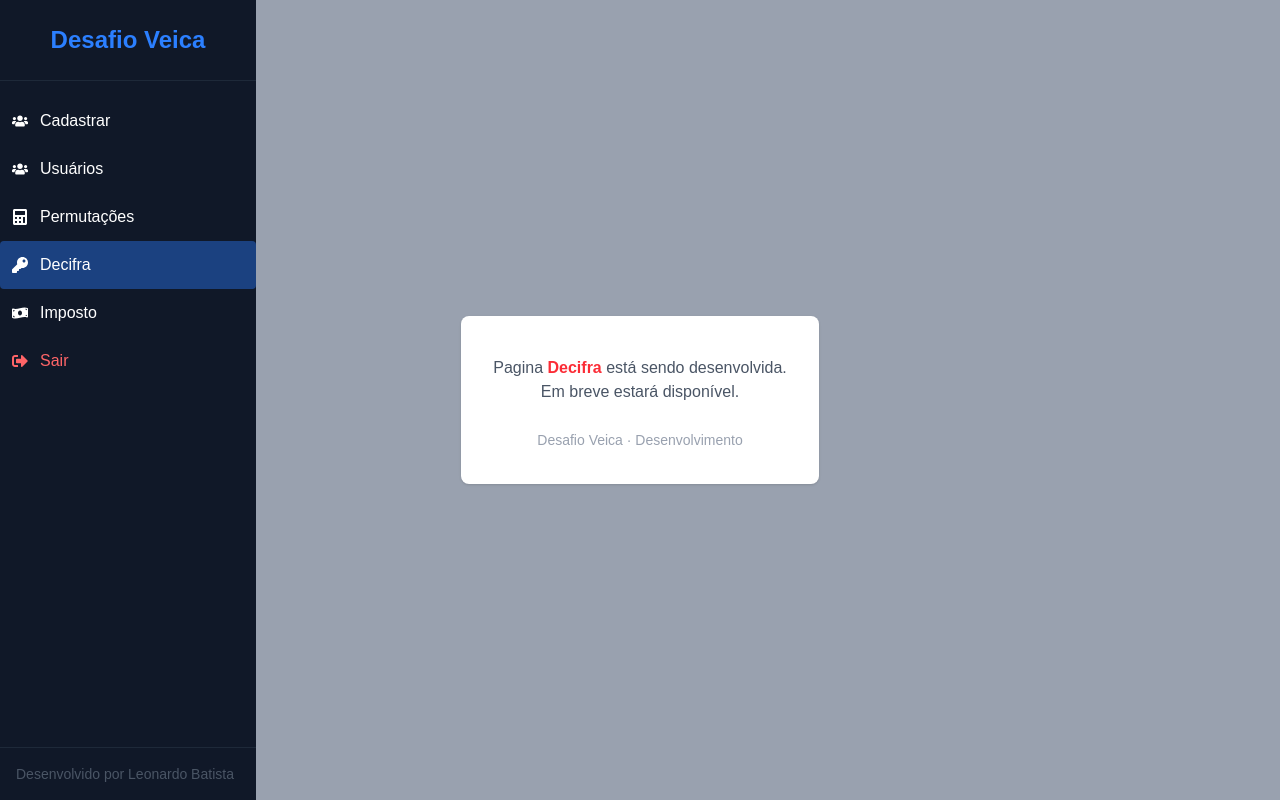
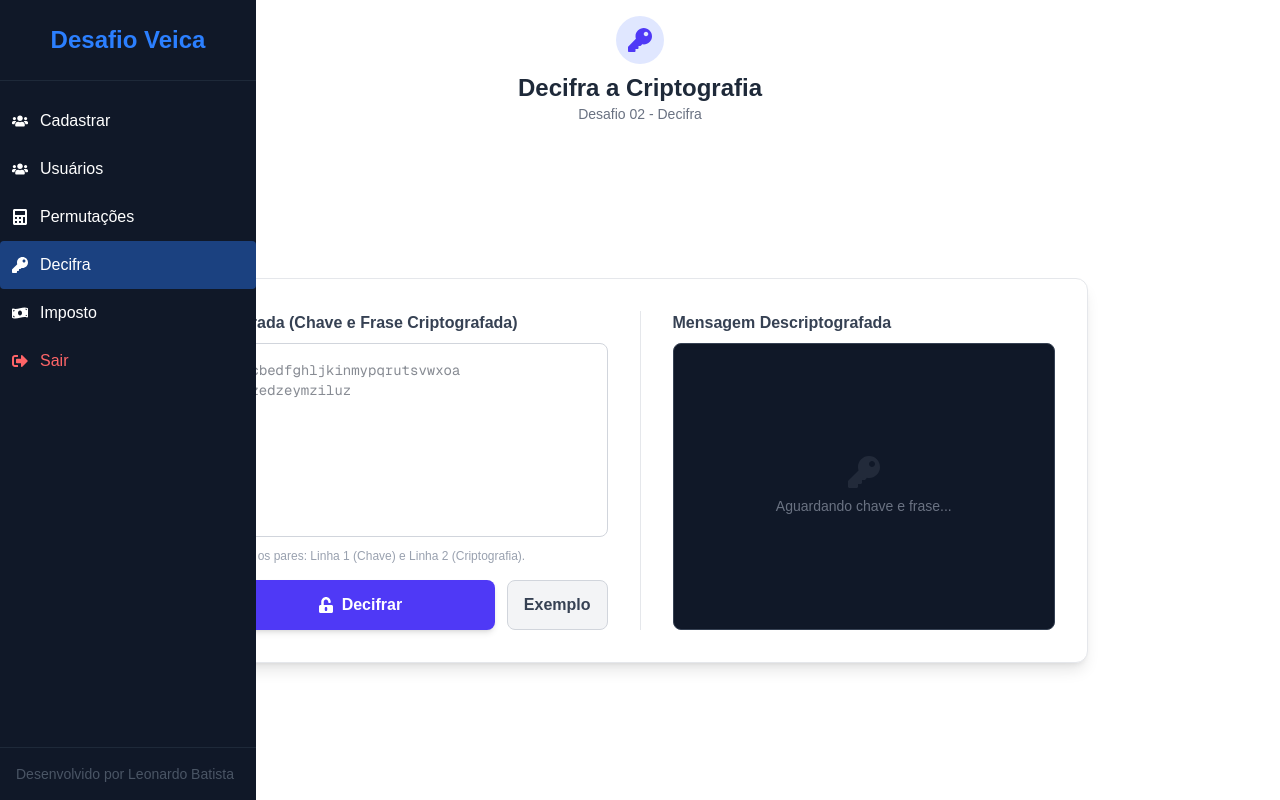
Before and after one commit to DevTec2020/Teste-Veica, a Next.js app: page /desafios/decifra in a window 1280 px wide. Built offline with nearby package versions, Linux system fonts and the light colour scheme.

Commit message:
feat: adicionando função de descriptografia

```diff
--- a/src/app/(sistema)/desafios/decifra/page.jsx
+++ b/src/app/(sistema)/desafios/decifra/page.jsx
@@ -1,21 +1,101 @@
-export default function Decifra({ title }) {
+'use client';
+import { useState } from "react";
+import { decifraLetras } from "../../../../utils/decifraLetras";
+import { FaKey, FaUnlockAlt } from "react-icons/fa";
+
+export default function DecifraPage() {
+  const [input, setInput] = useState("");
+  const [resultado, setResultado] = useState(null);
+
+  function handleDecifrar(e) {
+    e.preventDefault();
+    if (!input) return;
+    const res = decifraLetras(input);
+    setResultado(res);
+  }
+
+  function preencherExemplo() {
+    // Exemplo colocado no email do desafio
+    const exemplo = `zcbedfghljkinmypqrutsvwxoa\nbzedzeymziluz\n\niohmunlcawygdfbqpvxzerjskt\nhaufhaimihbdqezihib`;
+    setInput(exemplo);
+    setResultado(null);
+  }
+
   return (
-    <main className="flex min-h-screen items-center justify-center bg-gray-400 px-4">
-      <div className="max-w-md text-center bg-white p-8 rounded-lg shadow">
-        <h1 className="text-2xl font-bold text-gray-800 mb-2">
-          {title}
-        </h1>
+    <div className="flex flex-col min-h-screen bg-white">
+      <header className="w-full  py-4 flex flex-col items-center justify-center gap-2">
+        <div className="bg-indigo-100 p-3 rounded-full text-indigo-600">
+          <FaKey size={24} />
+        </div>
+        <div className="text-center">
+          <h1 className="text-2xl font-bold text-gray-800">Decifra a Criptografia</h1>
+          <p className="text-gray-500 text-sm">Desafio 02 - Decifra</p>
+        </div>
+      </header>
 
-        <p className="text-gray-600 mb-6">
-          <p>Pagina <span className="text-red-500 font-bold">Decifra</span> está sendo desenvolvida.</p>
-          <p>Em breve estará disponível.</p>
+      <main className="flex-1 flex items-center justify-center p-4">
+        <div className="bg-white p-8 rounded-xl shadow-lg w-full max-w-4xl border border-gray-200 flex flex-col md:flex-row gap-8">
 
-        </p>
+          {/* Lado Esquerdo Criptografia de Entrada */}
+          <div className="flex-1">
+            <form onSubmit={handleDecifrar} className="space-y-4">
+              <div>
+                <label className="block text-md font-semibold text-gray-700 mb-2">
+                  Entrada (Chave e Frase Criptografada)
+                </label>
+                <textarea
+                  rows={8}
+                  placeholder={`zcbedfghljkinmypqrutsvwxoa\nbzedzeymziluz`}
+                  value={input}
+                  onChange={(e) => setInput(e.target.value)}
+                  className="w-full p-4 border border-gray-300 rounded-lg text-gray-900 font-mono text-sm focus:ring-2 focus:ring-indigo-500 outline-none transition resize-none"
+                />
+                <p className="text-xs text-gray-400 mt-1">
+                  Insira os pares: Linha 1 (Chave) e Linha 2 (Criptografia).
+                </p>
+              </div>
 
-        <span className="inline-block text-sm text-gray-400">
-          Desafio Veica · Desenvolvimento
-        </span>
-      </div>
-    </main>
+              <div className="flex gap-3">
+                <button
+                  type="submit"
+                  className="flex-1 bg-indigo-600 hover:bg-indigo-700 text-white font-bold py-3 rounded-lg transition flex items-center justify-center gap-2 shadow-md"
+                >
+                  <FaUnlockAlt /> Decifrar
+                </button>
+                <button
+                  type="button"
+                  onClick={preencherExemplo}
+                  className="px-4 py-3 bg-gray-100 text-gray-700 rounded-lg hover:bg-gray-200 font-semibold border border-gray-300 transition"
+                >
+                  Exemplo
+                </button>
+              </div>
+            </form>
+          </div>
+
+          <div className="hidden md:block w-px bg-gray-200"></div>
+
+          {/* Lado Direito Frase Decifrada */}
+          <div className="flex-1 flex flex-col">
+            <label className="block text-md font-semibold text-gray-700 mb-2">
+              Mensagem Descriptografada
+            </label>
+            <div className="flex-1 bg-gray-900 rounded-lg p-4 overflow-auto max-h-[400px] border border-gray-700 shadow-inner">
+              {resultado ? (
+                <pre className="text-yellow-400 font-mono text-lg whitespace-pre-wrap leading-relaxed">
+                  {resultado}
+                </pre>
+              ) : (
+                <div className="h-full flex flex-col items-center justify-center text-gray-500 text-sm">
+                  <FaKey size={32} className="mb-2 opacity-20" />
+                   Aguardando chave e frase...
+                </div>
+              )}
+            </div>
+          </div>
+
+        </div>
+      </main>
+    </div>
   );
 }
--- a/src/app/(sistema)/desafios/imposto/page.jsx
+++ b/src/app/(sistema)/desafios/imposto/page.jsx
@@ -1,6 +1,6 @@
 'use client';
 import { useState } from "react";
-import CalcularImposto from "@/utils/CalcularImposto";
+import calcularImposto from "@/utils/calcularImposto";
 import { FaMoneyBillWave, FaCalculator } from "react-icons/fa";
 
 export default function ImpostoPage() {
@@ -13,7 +13,7 @@ export default function ImpostoPage() {
     if(!renda) return setResultado("Insira um valor")
 
     const valorFormatado = renda.replace(",", ".")
-    const retorno = CalcularImposto(valorFormatado)
+    const retorno = calcularImposto(valorFormatado)
     setResultado(retorno)
 
   }
@@ -36,7 +36,7 @@ export default function ImpostoPage() {
         </div>
       </header>
 
-      <div className="flex-1 flex items-center justify-center p-4">
+      <main className="flex-1 flex items-center justify-center p-4">
         <div className="bg-white p-8 rounded-xl shadow-lg w-full max-w-xl border border-gray-200">
           <form onSubmit={handleCalcular} className="space-y-4">
             <div>
@@ -92,7 +92,7 @@ export default function ImpostoPage() {
           </div>
         </div>
 
-      </div>
+      </main>
     </div>
   );
 }
--- a/src/utils/CalcularImposto.js
+++ b/src/utils/CalcularImposto.js
@@ -4,8 +4,8 @@ const TABELA_IR = [
     {limite: 2000.00, aliquota: 0.08},
 ]
 
-export default function CalcularImposto(ValorInput){
-    let renda = parseFloat(ValorInput);
+export default function calcularImposto(valorInput){
+    let renda = parseFloat(valorInput);
     let imposTotal = 0;
 
 
--- /dev/null
+++ b/src/utils/decifraLetras.js
@@ -0,0 +1,38 @@
+export function decifraLetras(valorInput) {
+  if (!valorInput.trim()) return "Insira um valor";
+
+  // Separei o input em linhas para pegar a quantidade e ter um controle caso seja pedido mais de uma tradução ao mesmo tempo.
+  const linhas = valorInput.trim().split('\n').map(l => l.trim()).filter(l => l !== "");
+
+  const alfabeto = "abcdefghijklmnopqrstuvwxyz";
+  let fraseDecifrada = "";
+
+  // O controle que fiz la em cima eu uso aqui. A ideia é pular de duas em duas linhas e traduzir mais de uma quando solicitado.
+  for (let i = 0; i < linhas.length; i += 2) {
+    const chave = linhas[i];
+    const fraseCriptografada = linhas[i + 1];
+
+    // Validação para não quebrar se um dos pares faltar a segunda linha
+    if (!chave || !fraseCriptografada) continue;
+
+    let decifrandoFrase = "";
+
+    // Executa para cada uma das letras da frase criptografada
+    for (let letra of fraseCriptografada) {
+      // buscando a posição da letra na chave
+      const index = chave.indexOf(letra);
+
+      // Se achou, pega a letra correspondente ao indice na variavel alfabeto
+      if (index !== -1) {
+        decifrandoFrase += alfabeto[index];
+      } else {
+        // Se for um caractere estranho (espaço, ponto), mantém ele
+        decifrandoFrase += letra;
+      }
+    }
+
+    fraseDecifrada += decifrandoFrase + "\n";
+  }
+
+  return fraseDecifrada.trim();
+}
```
